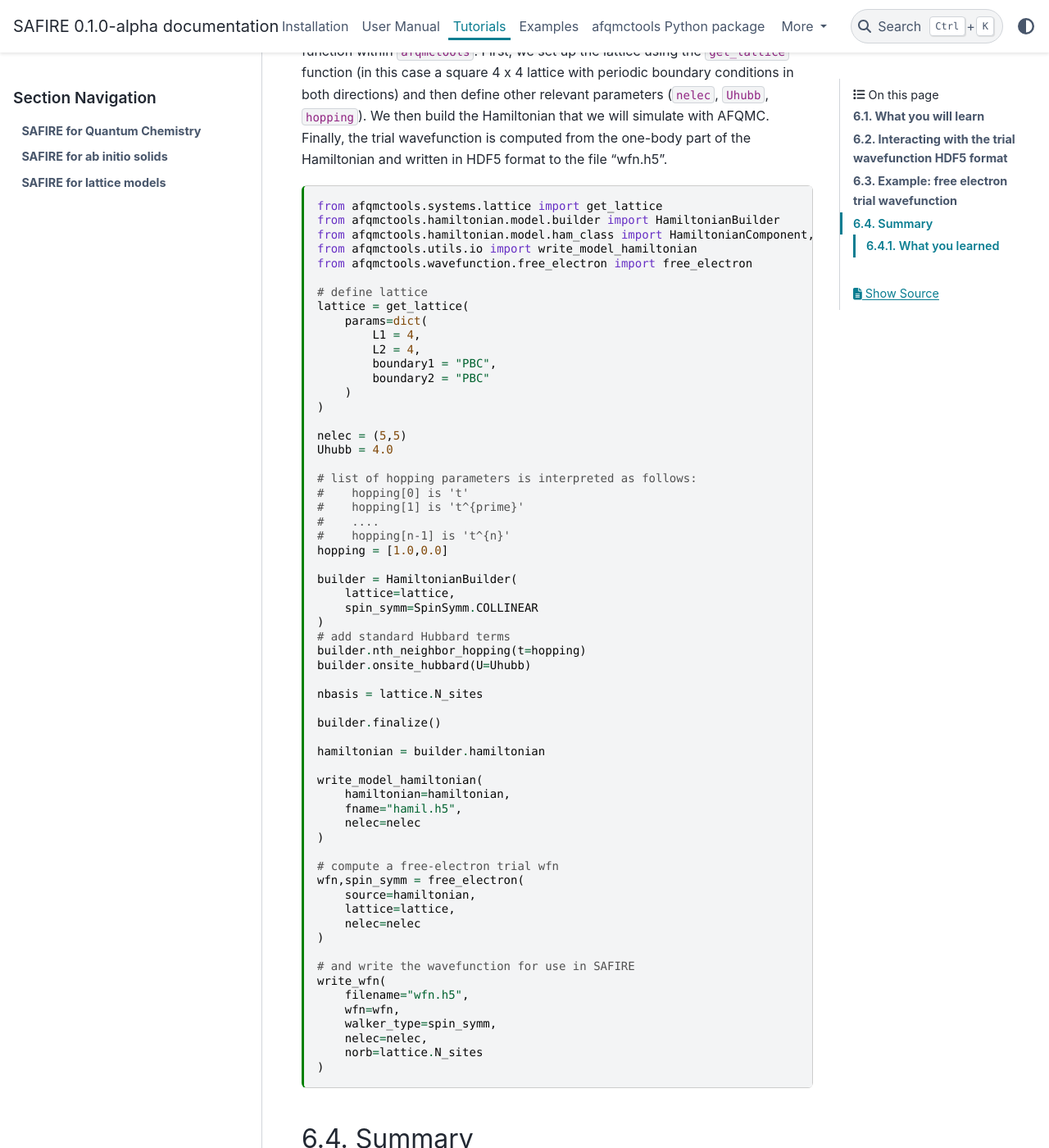
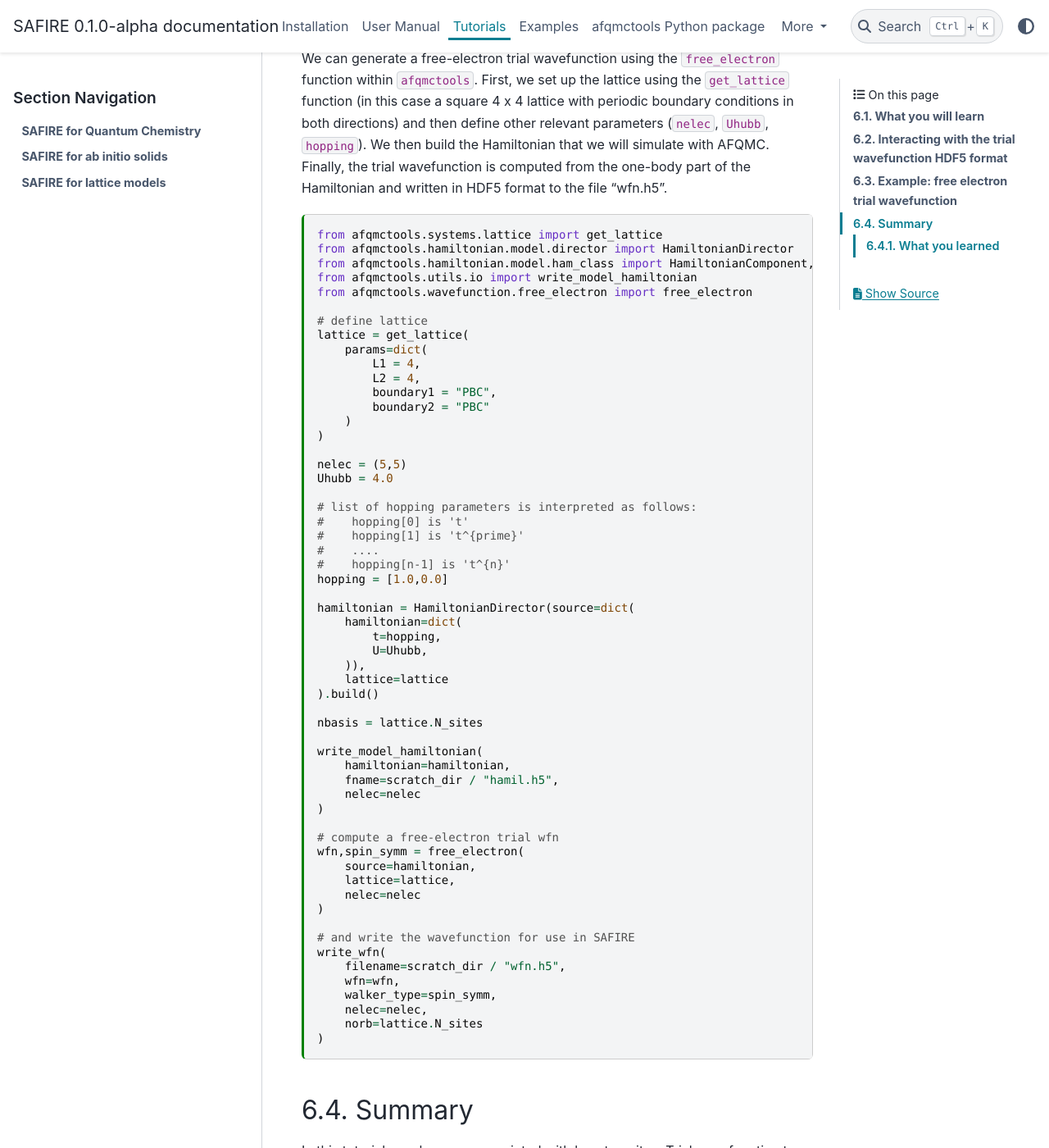
Before and after one commit to bkesk/SAFIRE, a Sphinx documentation site: the page built from docs/tutorials/models/06_writing_a_trial_wavefunction/06_writing_a_trial_wavefunction.md, in a window 1280 px wide and 1400 px high, scrolled down 4809 px. Shown: the whole window at 82% size. Built offline with Sphinx 7.4.7 and the PyData theme 0.15.4, drawn with Linux system fonts in a browser that asks for light colours; some of the changed text lies outside the part shown.

Commit message:
docs/tutorials: fix models/06

````diff
--- a/docs/tutorials/models/06_writing_a_trial_wavefunction/06_writing_a_trial_wavefunction.md
+++ b/docs/tutorials/models/06_writing_a_trial_wavefunction/06_writing_a_trial_wavefunction.md
@@ -60,11 +60,11 @@
 nelec = (2,2)
 assert (nelec[0]==nelec[1])
 norb = nx * ny
-wfn_input_filename = "wfn_rhf_test.h5"
+wfn_input_filename = scratch_dir / "wfn_rhf_test.h5"
 sd_rhf = np.arange(0,norb * sum(nelec)//2, 1).reshape([1, norb, sum(nelec)//2])
 ci = np.ones([1],dtype = np.float64)
 write_wfn(filename=wfn_input_filename, wfn=[ci,sd_rhf],
-          walker_type='rhf',
+          walker_type='closed',
           nelec=nelec,
           norb=norb)
 ```
@@ -92,11 +92,12 @@
 ny = 2
 nelec = (2, 3)
 norb = nx * ny
-wfn_input_filename = "wfn_uhf_test.h5"
-sd_uhf = np.arange(0, norb * sum(nelec), 1).reshape([1, norb, sum(nelec)])
+wfn_input_filename = scratch_dir / "wfn_uhf_test.h5"
+sd_uhf = (np.arange(0, norb * sum(nelec), 1)**1.2).reshape([1, norb, sum(nelec)])
+
 ci = np.ones([1], dtype = np.float64)
 write_wfn(filename=wfn_input_filename, wfn=[ci, sd_uhf],
-          walker_type='uhf',
+          walker_type='collinear',
           nelec=nelec,
           norb=norb)
 ```
@@ -129,11 +130,12 @@
 # as long as the total number of electrons is the same
 # This is because the GHF wavefunction does not distinguish between spin-up and spin-down components.
 norb = nx * ny
-wfn_input_filename = "wfn_ghf_test.h5"
-sd_uhf = np.arange(0, 2 * norb * sum(nelec), 1).reshape([1, 2 * norb, sum(nelec)])
+wfn_input_filename = scratch_dir / "wfn_ghf_test.h5"
+sd_ghf = (np.arange(0, 2 * norb * sum(nelec), 1)**1.2).reshape([1, 2 * norb, sum(nelec)])
+
 ci = np.ones([1], dtype = np.float64)
 write_wfn(filename=wfn_input_filename, wfn=[ci, sd_uhf],
-          walker_type='ghf',
+          walker_type='noncollinear',
           nelec=nelec,
           norb=norb)
 ```
@@ -155,18 +157,18 @@
 
 Multi-Slater trial wavefunctions are also supported in lattice models. To enable this, the input variable `ci` is provided, which is a 1D array representing the coefficients of the Slater determinants. Correspondingly, the Slater determinant inputs include an extra dimension to stack multiple Slater matrices. To generate a multi-Slater trial wavefunction, simply supply the `ci` array as the list of coefficients and stack the individual Slater matrices along the first dimension—everything else will be handled automatically.
 
-```{code-cell}
+```{code-cell} ipython3
 :id: gchHR_d5jhPN
 
 nx = 2
 ny = 2
 nelec = (4, 0) # (3, 1) or (2, 2) or (1, 3) or (0,4) are equivalent as long as sum(nelec) is the same
 norb = nx * ny
-wfn_input_filename = "wfn_multi_ghf_test.h5"
-sd_uhf = np.arange(0, 3 * 2 * norb * sum(nelec), 1).reshape([3, 2 * norb, sum(nelec)])
+wfn_input_filename = scratch_dir / "wfn_multi_ghf_test.h5"
+sd_uhf = (np.arange(0, 3 * 2 * norb * sum(nelec), 1)**1.4).reshape([3, 2 * norb, sum(nelec)])
 ci = np.array([1, -1, 4], dtype = np.float64)
 write_wfn(filename=wfn_input_filename, wfn=[ci, sd_uhf],
-          walker_type='ghf',
+          walker_type='noncollinear',
           nelec=nelec,
           norb=norb)
 ```
@@ -197,7 +199,7 @@
 :id: XDDPCMhvHKRc
 
 from afqmctools.systems.lattice import get_lattice
-from afqmctools.hamiltonian.model.builder import HamiltonianBuilder
+from afqmctools.hamiltonian.model.director import HamiltonianDirector
 from afqmctools.hamiltonian.model.ham_class import HamiltonianComponent, SpinSymm
 from afqmctools.utils.io import write_model_hamiltonian
 from afqmctools.wavefunction.free_electron import free_electron
@@ -222,23 +224,19 @@
 #    hopping[n-1] is 't^{n}'
 hopping = [1.0,0.0]
 
-builder = HamiltonianBuilder(
-    lattice=lattice,
-    spin_symm=SpinSymm.COLLINEAR
-)
-# add standard Hubbard terms
-builder.nth_neighbor_hopping(t=hopping)
-builder.onsite_hubbard(U=Uhubb)
+hamiltonian = HamiltonianDirector(source=dict(
+    hamiltonian=dict(
+        t=hopping,
+        U=Uhubb,
+    )),
+    lattice=lattice
+).build()
 
 nbasis = lattice.N_sites
 
-builder.finalize()
-
-hamiltonian = builder.hamiltonian
-
 write_model_hamiltonian(
     hamiltonian=hamiltonian,
-    fname="hamil.h5",
+    fname=scratch_dir / "hamil.h5",
     nelec=nelec
 )
 
@@ -251,7 +249,7 @@
 
 # and write the wavefunction for use in SAFIRE
 write_wfn(
-    filename="wfn.h5",
+    filename=scratch_dir / "wfn.h5",
     wfn=wfn,
     walker_type=spin_symm,
     nelec=nelec,
````
Also changed, not shown: other parts of docs/tutorials/models/06_writing_a_trial_wavefunction/06_writing_a_trial_wavefunction.md (+1 -1 lines).
